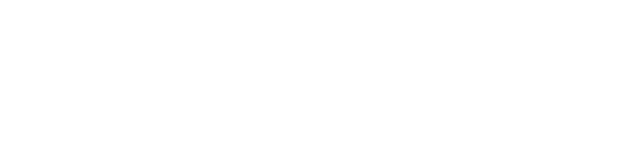
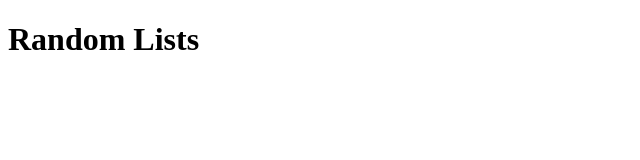
Before and after one commit to jz-ml/html-lists, a plain HTML site: page index.html in a window 1280 px wide. Shown: the whole page, without its empty margins (0-640 px from the left). Drawn offline with Linux system fonts and the light colour scheme.

Commit message:
Add body element and first heading in index.html

```diff
--- a/index.html
+++ b/index.html
@@ -4,4 +4,7 @@
     <meta charset="utf-8">
     <title>Random Lists</title>
   </head>
+  <body>
+    <h1>Random Lists</h1>
+  </body>
 </html>
```
